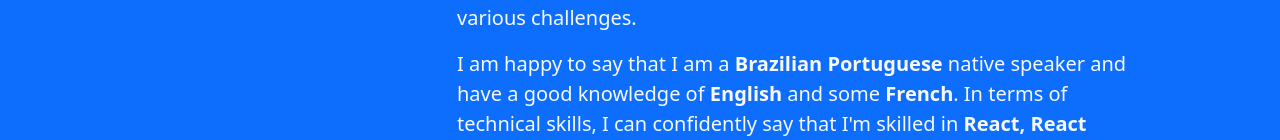
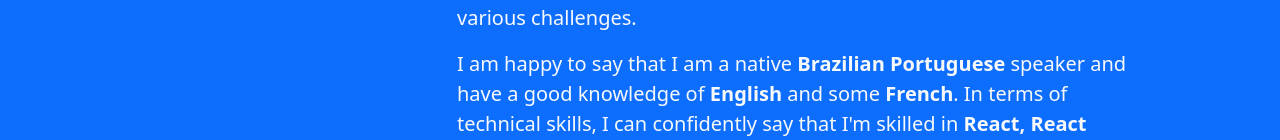
Before and after one commit to bleppyApp/mariana-website, a plain HTML site: page index.html in a window 1280 px wide. Shown: the part 1071-1211 px from the top of the page. Drawn offline with nearby package versions, Linux system fonts and the light colour scheme.

Commit message:
Update about me section

```diff
--- a/index.html
+++ b/index.html
@@ -65,7 +65,7 @@
                         various challenges.
                     </p>
                     <p class="text-light text-left fs-5">
-                        I am happy to say that I am a <span class="bold">Brazilian Portuguese</span> native speaker and have a good
+                        I am happy to say that I am a native <span class="bold">Brazilian Portuguese</span> speaker and have a good
                         knowledge of <span class="bold">English</span> and some <span class="bold">French</span>. In terms of technical
                         skills, I can confidently say that I'm skilled in <span class="bold">React, React Native, HTML,
                             CSS, Bootstrap, Firebase, Node, Javascript, JQuery, Git, and GitHub.</span>
```
